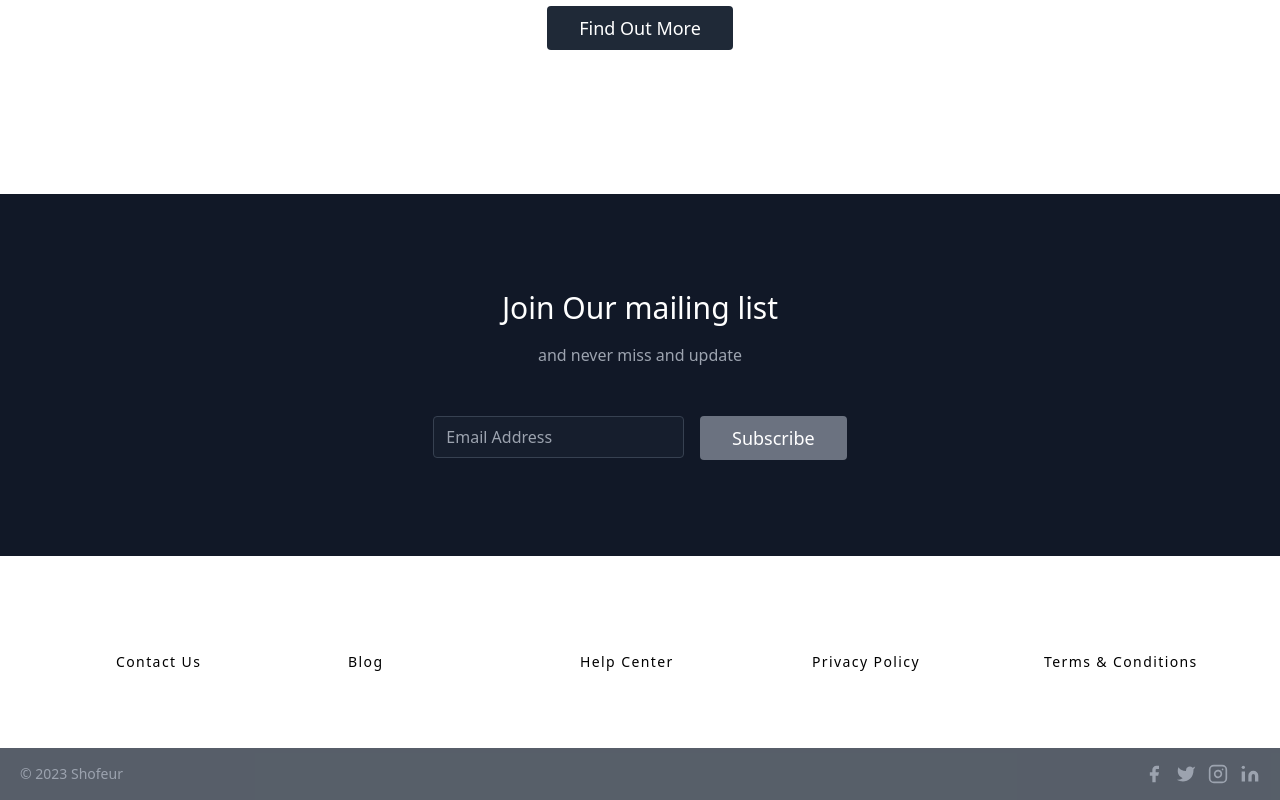
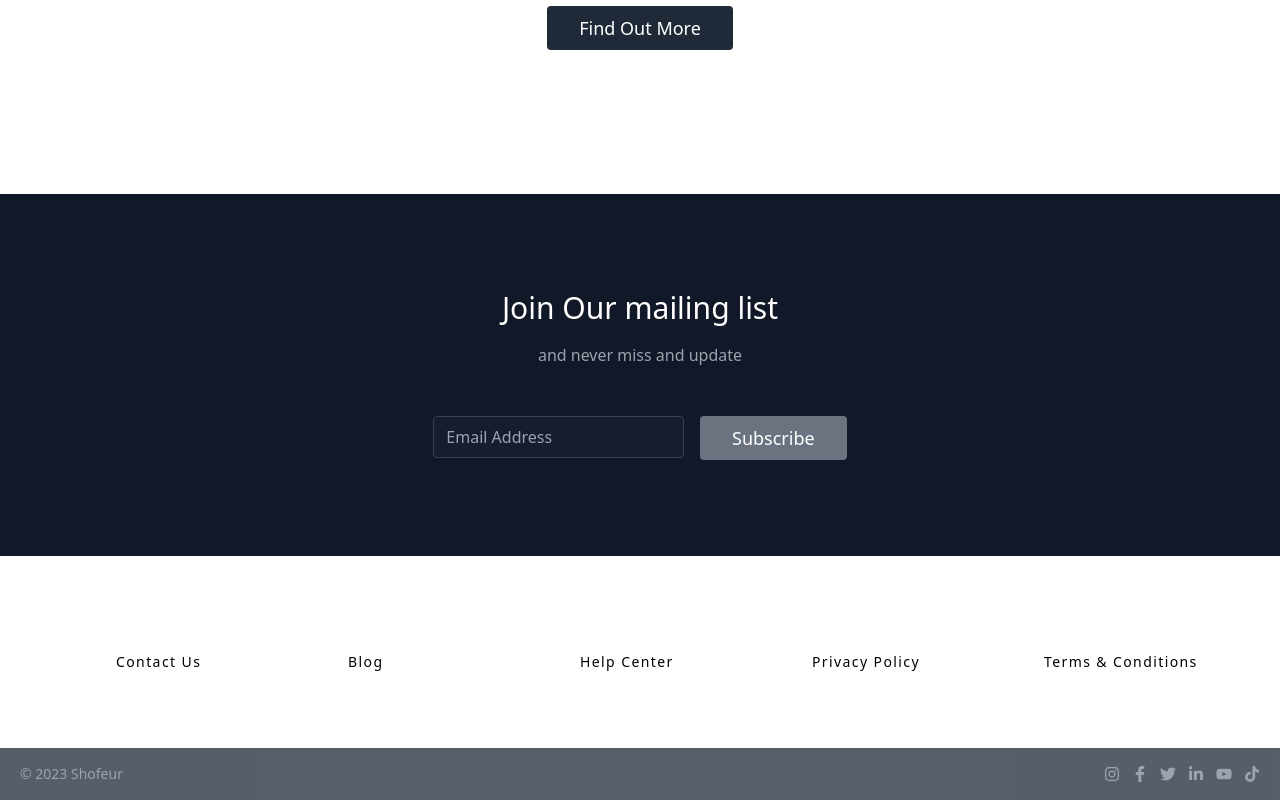
Before and after one commit to jolouie7/shofeur-landing-page, a Next.js app: page / in a window 1280 px wide. Shown: the part 4836-5636 px from the top of the page. Built offline with nearby package versions, Linux system fonts and the light colour scheme.

Commit message:
Update footer icons

```diff
--- a/src/components/Footer.tsx
+++ b/src/components/Footer.tsx
@@ -1,4 +1,12 @@
 import React from "react";
+import {
+  FaTiktok,
+  FaYoutube,
+  FaLinkedinIn,
+  FaTwitter,
+  FaFacebookF,
+  FaInstagram,
+} from "react-icons/fa";
 
 const Footer = () => {
   return (
@@ -38,61 +46,24 @@ const Footer = () => {
             <p className="text-gray-400 text-sm text-center sm:text-left">
               © 2023 Shofeur
             </p>
-            <span className="inline-flex sm:ml-auto sm:mt-0 mt-2 justify-center sm:justify-start">
-              <a className="text-gray-400">
-                <svg
-                  fill="currentColor"
-                  stroke-linecap="round"
-                  stroke-linejoin="round"
-                  stroke-width="2"
-                  className="w-5 h-5"
-                  viewBox="0 0 24 24"
-                >
-                  <path d="M18 2h-3a5 5 0 00-5 5v3H7v4h3v8h4v-8h3l1-4h-4V7a1 1 0 011-1h3z"></path>
-                </svg>
+            <span className="inline-flex sm:ml-auto sm:mt-0 mt-2 justify-center items-center sm:justify-start">
+              <a className="text-gray-400" href="#">
+                <FaInstagram />
               </a>
               <a className="ml-3 text-gray-400">
-                <svg
-                  fill="currentColor"
-                  stroke-linecap="round"
-                  stroke-linejoin="round"
-                  stroke-width="2"
-                  className="w-5 h-5"
-                  viewBox="0 0 24 24"
-                >
-                  <path d="M23 3a10.9 10.9 0 01-3.14 1.53 4.48 4.48 0 00-7.86 3v1A10.66 10.66 0 013 4s-4 9 5 13a11.64 11.64 0 01-7 2c9 5 20 0 20-11.5a4.5 4.5 0 00-.08-.83A7.72 7.72 0 0023 3z"></path>
-                </svg>
+                <FaFacebookF />
               </a>
               <a className="ml-3 text-gray-400">
-                <svg
-                  fill="none"
-                  stroke="currentColor"
-                  stroke-linecap="round"
-                  stroke-linejoin="round"
-                  stroke-width="2"
-                  className="w-5 h-5"
-                  viewBox="0 0 24 24"
-                >
-                  <rect width="20" height="20" x="2" y="2" rx="5" ry="5"></rect>
-                  <path d="M16 11.37A4 4 0 1112.63 8 4 4 0 0116 11.37zm1.5-4.87h.01"></path>
-                </svg>
+                <FaTwitter />
               </a>
-              <a className="ml-3 text-gray-400">
-                <svg
-                  fill="currentColor"
-                  stroke="currentColor"
-                  stroke-linecap="round"
-                  stroke-linejoin="round"
-                  stroke-width="0"
-                  className="w-5 h-5"
-                  viewBox="0 0 24 24"
-                >
-                  <path
-                    stroke="none"
-                    d="M16 8a6 6 0 016 6v7h-4v-7a2 2 0 00-2-2 2 2 0 00-2 2v7h-4v-7a6 6 0 016-6zM2 9h4v12H2z"
-                  ></path>
-                  <circle cx="4" cy="4" r="2" stroke="none"></circle>
-                </svg>
+              <a className="ml-3 text-gray-400" href="#">
+                <FaLinkedinIn />
+              </a>
+              <a className="ml-3 text-gray-400" href="#">
+                <FaYoutube />
+              </a>
+              <a className="ml-3 text-gray-400" href="#">
+                <FaTiktok />
               </a>
             </span>
           </div>
```
